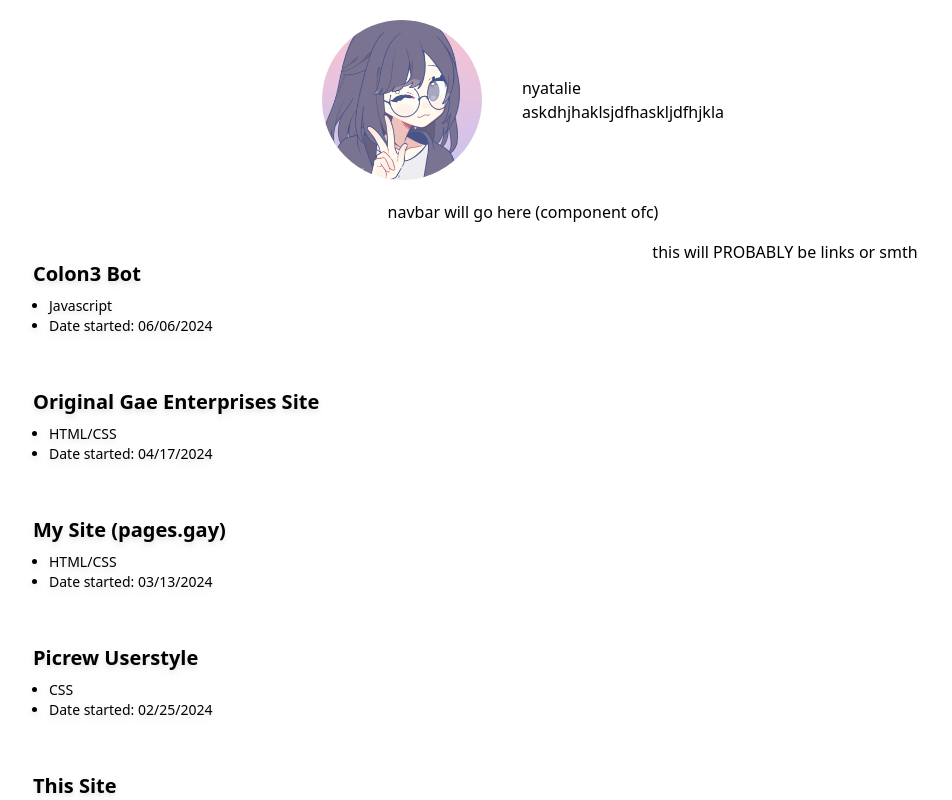
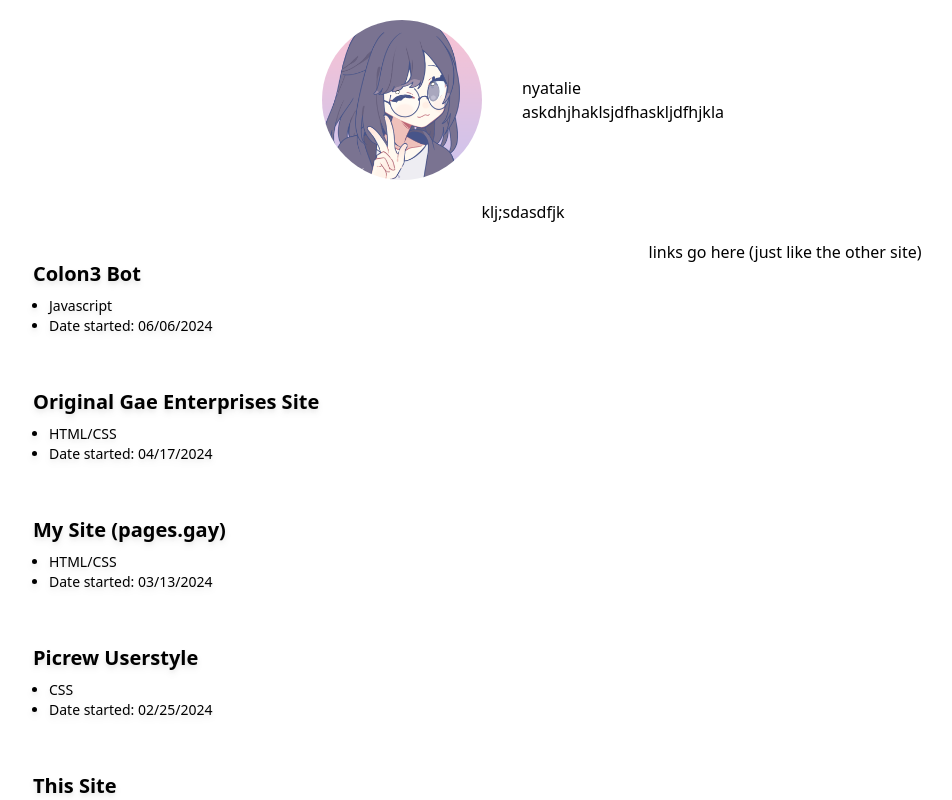
Before and after one commit to Meowcelinee/website, a Next.js app: page / in a window 1280 px wide. Shown: the top 800 px of the page, without its empty margins (117-1069 px from the left). Built offline with nearby package versions, Linux system fonts and the light colour scheme; what @catppuccin/tailwindcss would draw is missing.

Commit message:
move project data

```diff
--- a/src/components/projects/projects.tsx
+++ b/src/components/projects/projects.tsx
@@ -1,6 +1,6 @@
 import Link from 'next/link';
 // AGHGAIOASUHIUHIOGSFDUUHISGUHDSGUHIOGUH;
-import projects from './projectData';
+import projects from '../../data/projectData';
 
 export default function Projects() {
     const projectList = projects.map((project) => {
--- a/src/pages/index.tsx
+++ b/src/pages/index.tsx
@@ -5,15 +5,15 @@ export default function Homepage() {
     return (
         <>
             <section>
-                <div className="text-center">
-                    navbar will go here (component ofc)
+                <div className="flex gap-32 text-center justify-center bg-base">
+                    <p>klj;sdasdfjk</p>
                 </div>
                 <div className="flex md:flex-row flex-col-reverse gap-5 md:gap-3 justify-center align-middle bg-base">
                     <div className="flex flex-col gap-5 justify-center items-center p-4 mx-auto md:mx-0 w-11/12 md:w-2/5">
                         <Projects />
                     </div>
                     <div className="text-center py-4 px-3 mx-auto md:mx-0 w-11/12 md:w-2/5">
-                        this will PROBABLY be links or smth
+                        links go here (just like the other site)
                     </div>
                 </div>
             </section>
```
Also changed, not shown: src/data/projectData.ts (renamed from src/components/projects/projectData.ts).
